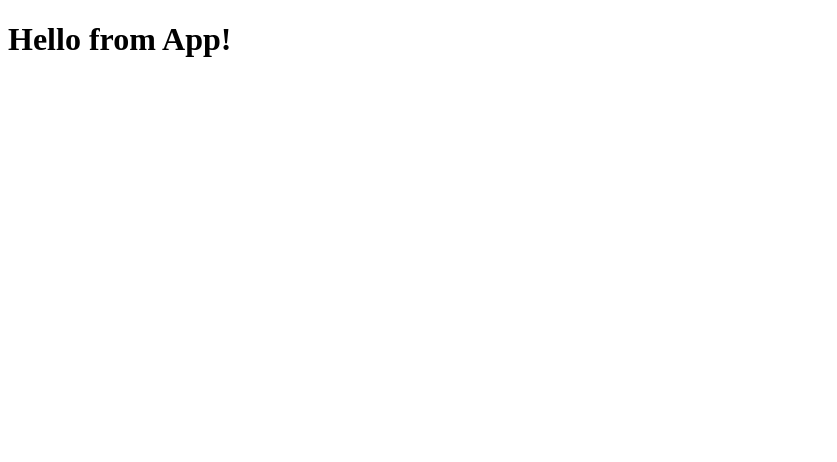
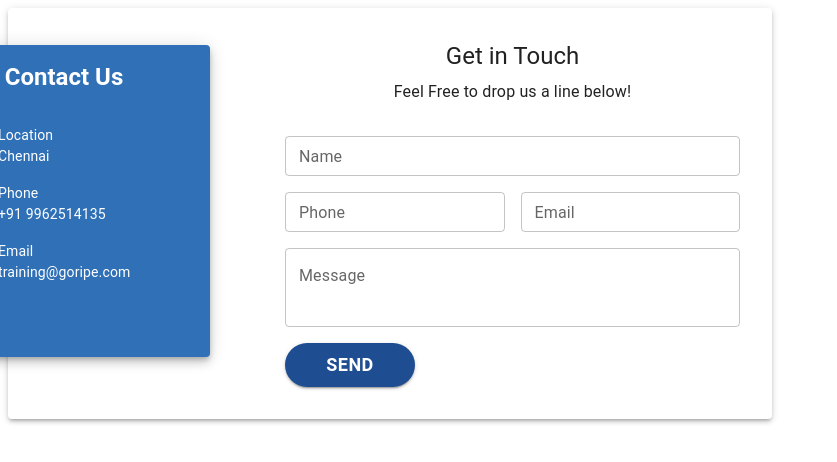
Before and after one commit to maignanaganapathy/skill-peak-frontend, a React (Create React App) app: page / in a window 1280 px wide. Shown: the top 462 px of the page, without its empty margins (0-837 px from the left). Built offline with nearby package versions, Linux system fonts and the light colour scheme.

Commit message:
karthika|contact form implementation

```diff
--- a/src/App.tsx
+++ b/src/App.tsx
@@ -1,11 +1,8 @@
 import React from 'react';
+import ContactForm from './features/contact/ContactForm';
 
 const App = () => {
-  return (
-    <div>
-      <h1>Hello from App!</h1>
-    </div>
-  );
+  return <ContactForm />;
 };
 
 export default App;
--- /dev/null
+++ b/src/features/contact/ContactForm.tsx
@@ -0,0 +1,124 @@
+import React from 'react';
+import { Box, Typography, TextField, Button, Grid, Paper } from '@mui/material';
+import LocationOnIcon from '@mui/icons-material/LocationOn';
+import PhoneIcon from '@mui/icons-material/Phone';
+import EmailIcon from '@mui/icons-material/Email';
+
+const ContactForm = () => {
+  return (
+    <Box className="min-h-screen bg-[#f5f5f5] flex justify-center items-center relative px-4">
+      {/* Wrapper to hold both papers together */}
+      <Box position="relative">
+        {/* Main White Paper */}
+        <Paper elevation={3} sx={{ width: '700px', padding: 4, position: 'relative' }}>
+          {/* Form Content aligned to the right */}
+          <Box sx={{ width: '65%', marginLeft: 'auto' }}>
+            <Box sx={{ textAlign: 'center', mb: 4 }}>
+              <Typography variant="h5" className="text-[#2F70B7] font-bold" sx={{ mb: 1 }}>
+                Get in Touch
+              </Typography>
+              <Typography className="text-gray-600" sx={{ mb: 3 }}>
+                Feel Free to drop us a line below!
+              </Typography>
+            </Box>
+
+            <Grid container spacing={2}>
+              <Grid item xs={12}>
+                <TextField label="Name" fullWidth variant="outlined" size="small" />
+              </Grid>
+              <Grid item xs={12} sm={6}>
+                <TextField label="Phone" fullWidth variant="outlined" size="small" />
+              </Grid>
+              <Grid item xs={12} sm={6}>
+                <TextField label="Email" fullWidth variant="outlined" size="small" />
+              </Grid>
+              <Grid item xs={12}>
+                <TextField
+                  label="Message"
+                  fullWidth
+                  multiline
+                  rows={2}
+                  variant="outlined"
+                />
+              </Grid>
+              <Grid item xs={12}>
+                <Box className="flex justify-center">
+                  <Button
+                    variant="contained"
+                    sx={{
+                      backgroundColor: '#1E4D92',
+                      fontWeight: 'bold',
+                      fontSize: '18px',
+                      width: '130px',
+                      borderRadius: 13,
+                    }}
+                  >
+                    SEND
+                  </Button>
+                </Box>
+              </Grid>
+            </Grid>
+          </Box>
+
+          {/* Blue Contact Info Paper - Overlapping Bottom */}
+          <Paper
+            elevation={6}
+            sx={{
+              position: 'absolute',
+              bottom: '15%',
+              left: -90,
+              width: 260,
+              height: 280,
+              padding: 2,
+              backgroundColor: '#2F70B7',
+              color: 'white',
+              zIndex: 2,
+            }}
+          >
+            <Typography
+              variant="h5"
+              fontWeight="bold"
+              align="center"
+              gutterBottom
+              mb={4}
+            >
+              Contact Us
+            </Typography>
+
+            <Box display="flex" alignItems="flex-start" gap={2} mb={2} pl={4}>
+              <Box alignSelf="center">
+                <LocationOnIcon />
+              </Box>
+              <Box>
+                <Typography fontSize={14}>Location</Typography>
+                <Typography fontSize={14}>Chennai</Typography>
+              </Box>
+            </Box>
+
+            <Box display="flex" alignItems="flex-start" gap={2} mb={2} pl={4}>
+              <Box alignSelf="center">
+                <PhoneIcon />
+              </Box>
+              <Box>
+                <Typography fontSize={14}>Phone</Typography>
+                <Typography fontSize={14}>+91 9962514135</Typography>
+              </Box>
+            </Box>
+
+            <Box display="flex" alignItems="flex-start" gap={2} mb={2} pl={4}>
+              <Box alignSelf="center">
+                <EmailIcon />
+              </Box>
+              <Box>
+                <Typography fontSize={14}>Email</Typography>
+                <Typography fontSize={14}>training@goripe.com</Typography>
+              </Box>
+            </Box>
+          </Paper>
+        </Paper>
+      </Box>
+    </Box>
+  );
+};
+
+export default ContactForm;
```
